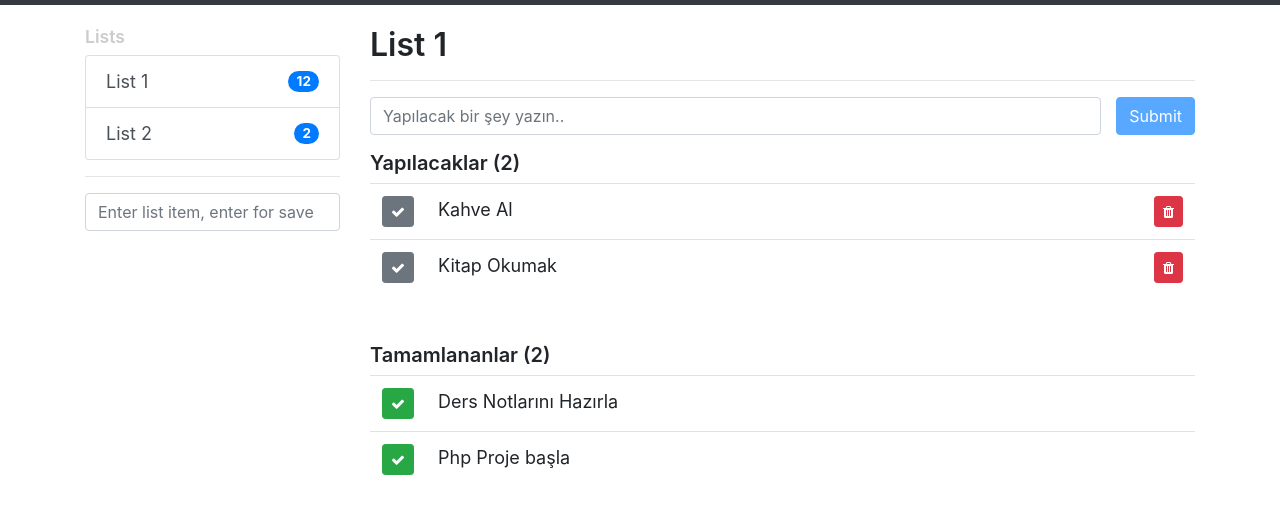
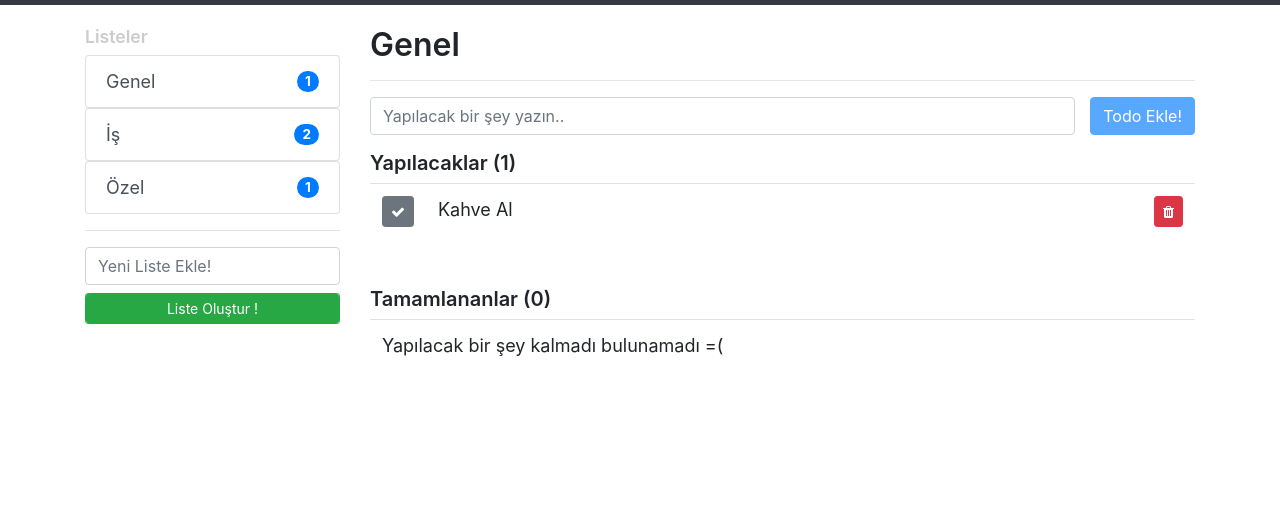
Before and after one commit to ilhan-ersoy/TodoList-Vue, a plain HTML site: page main/index.html in a window 1280 px wide. Shown: the part 54-568 px from the top of the page. Drawn offline with Linux system fonts and the light colour scheme.

Commit message:
işlemde

```diff
--- a/main/app.js
+++ b/main/app.js
@@ -2,16 +2,36 @@ const app = new Vue({
     el: '#app',
     name: 'Uzaktan Kurs',
     data: {
-        dataList :[
-            {Id:0,Title:'Ders Notlarını Hazırla',Status:true,List:'is'},
-            {Id:1,Title:'Php Proje başla',Status:true,List:'is'},
-            {Id:2,Title:'Kahve Al',Status:false,List:'Genel'},
-            {Id:3,Title:'Kitap Okumak',Status:false,List:'Eğitim'}
-        ],
         newTodo :{
             Title : '',
             Status :false
-        }
+        },
+        dataList :[
+            {Id:0,Title:'Ders Notlarını Hazırla',Status:true,List:'İş'},
+            {Id:1,Title:'Php Proje başla',Status:true,List:'İş'},
+            {Id:2,Title:'Kahve Al',Status:false,List:'Genel'},
+            {Id:3,Title:'Kitap Okumak',Status:false,List:'Özel'}
+        ],
+        activeListItem :{
+
+        },
+        newListItem:{
+            Title : ''
+        },
+        listItems :[
+            {Id:1,Title:'Genel'},
+            {Id:2,Title:'İş'},
+            {Id:3,Title:'Özel'}
+        ],
+        selectedDataList : [],
+        listCount :[
+
+        ]
+
+    },
+    created(){
+        const createdListItem = this.listItems[0];
+        this.changeListItem(createdListItem.Id);
     },
     methods:{
       toggleTodoListStatus(id){
@@ -30,20 +50,36 @@ const app = new Vue({
               this.resetTodo();
           }
       },
+      addNewList(){
+          this.listItems.push({
+             Id : this.listItems.length + 1,
+             Title : this.newListItem.Title,
+          });
+      },
       resetTodo(){
           this.newTodo = {Title : '', Status : false}
       },
       deleteTodo(id){
           console.log(id);
           this.dataList = this.dataList.filter(x=>x.Id !== id);
+      },
+      changeListItem(id){
+          const listItem = this.listItems.find(x =>x.Id === id);
+          this.activeListItem = listItem;
+          this.selectedDataList = this.dataList.filter(x=>x.List === listItem.Title);
+
+      },
+      getListCount(title){
+          this.listCount = this.dataList.filter(x=>x.List === title);
+          return this.listCount.length;
       }
     },
     computed:{
         todoList(){
-            return this.dataList.filter(todo=>todo.Status === false); // yapimamis todolar
+            return this.selectedDataList.filter(todo=>todo.Status === false); // yapilmamis todolar
         },
         todoListFinished(){
-            return this.dataList.filter(todo=>todo.Status === true); // yapilmis todolar
+            return this.selectedDataList.filter(todo=>todo.Status === true); // yapilmis todolar
         }
     }
 })
--- a/main/index.html
+++ b/main/index.html
@@ -43,22 +43,21 @@
     <main role="main" class="container">
         <div class="row">
             <div class="col-md-3" id="sidebar">
-                <h2>Lists</h2>
-                <div class="list-group">
-                    <a href="#" class="list-group-item list-group-item-action d-flex justify-content-between align-items-center">
-                        List 1
-                        <span class="badge badge-primary badge-pill">12</span>
-                    </a>
-                    <a href="#" class="list-group-item list-group-item-action d-flex justify-content-between align-items-center">
-                        List 2
-                        <span class="badge badge-primary badge-pill">2</span>
+                <h2>Listeler</h2>
+                <div class="list-group" v-for="item in listItems">
+                    <a href="#" class="list-group-item list-group-item-action d-flex justify-content-between align-items-center" @click="changeListItem(item.Id)">
+                        {{item.Title}}
+                        <span class="badge badge-primary badge-pill">{{getListCount(item.Title)}}</span>
                     </a>
                 </div>
                 <hr>
-                <input class="form-control" placeholder="Enter list item, enter for save">
+                <form @submit.prevent = "addNewList">
+                    <input class="form-control" placeholder="Yeni Liste Ekle!" v-model="newListItem.Title">
+                    <button type="submit" class="form-control btn btn-sm btn-success mt-2">Liste Oluştur !</button>
+                </form>
             </div>
             <div class="col-md-9">
-                <h2>List 1</h2>
+                <h2>{{activeListItem.Title}}</h2>
                 <hr>
                 <div class="row">
                     <div class="col-md-12">
@@ -67,7 +66,7 @@
                                 <input type="text" class="form-control" id="todoItem" placeholder="Yapılacak bir şey yazın.." v-model="newTodo.Title">
                             </div>
                             <div class="col-12 col-sm-auto">
-                                <button type="submit" class="btn btn-primary btn-block mb-2" :disabled="!newTodo.Title">Submit</button>
+                                <button type="submit" class="btn btn-primary btn-block mb-2" :disabled="!newTodo.Title">Todo Ekle!</button>
                             </div>
                         </form>
                     </div>
```
